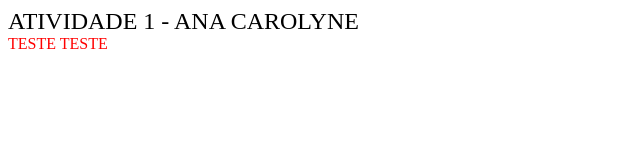
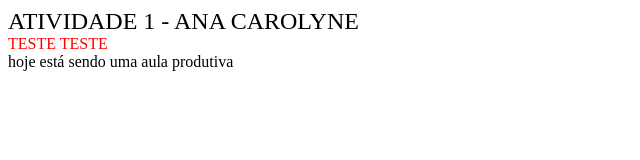
Before and after one commit to anacoliv1996/scm, a plain HTML site: page index.html in a window 1280 px wide. Shown: the whole page, without its empty margins (0-640 px from the left). Drawn offline with Linux system fonts and the light colour scheme.

Commit message:
vivi/ana

```diff
--- a/index.html
+++ b/index.html
@@ -10,4 +10,5 @@
     <font size="5"> ATIVIDADE 1 - ANA CAROLYNE</font> <br />
     <font color="#FF0000"> TESTE TESTE </font> <br />
 </body>
+hoje está sendo uma aula produtiva
 </html>
```
